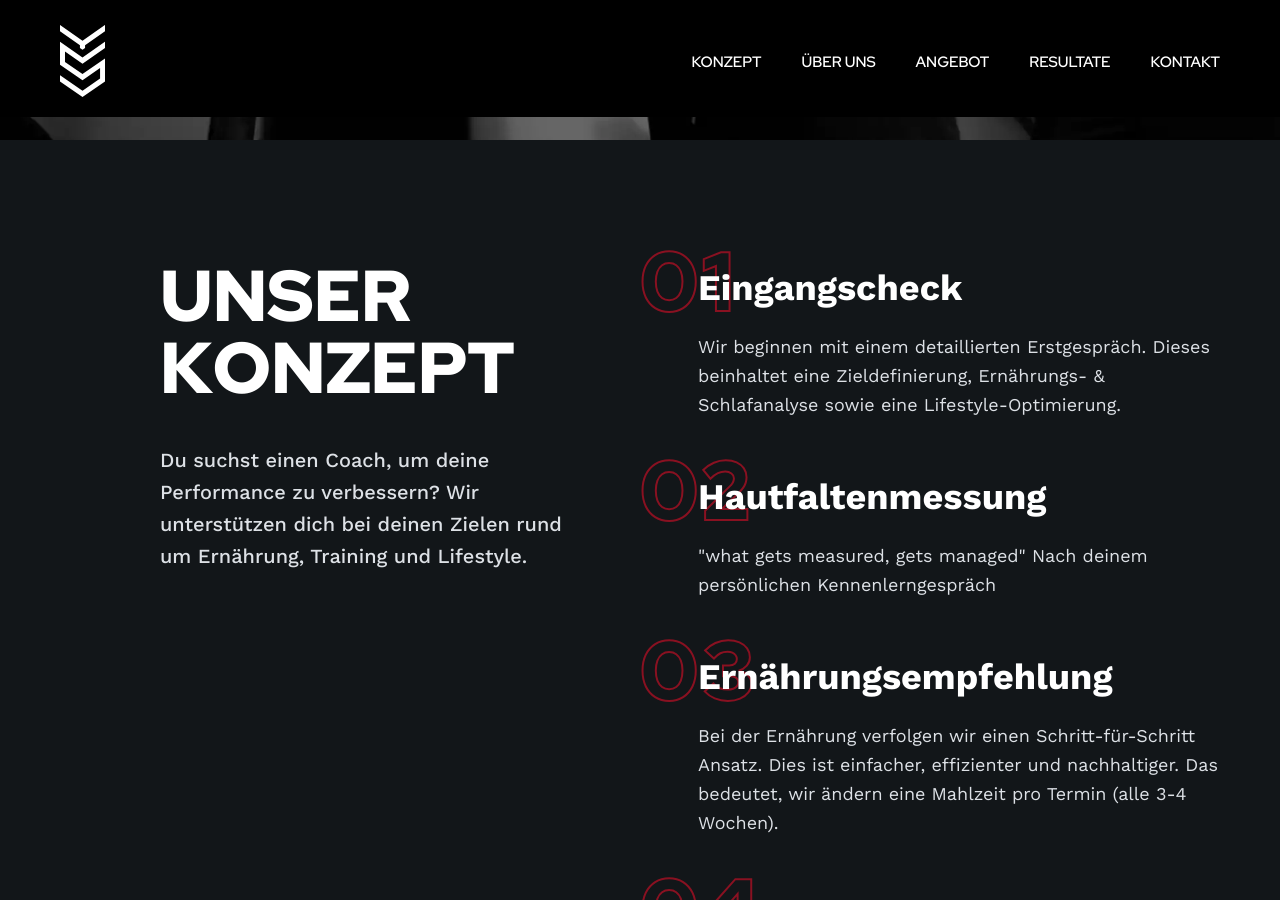
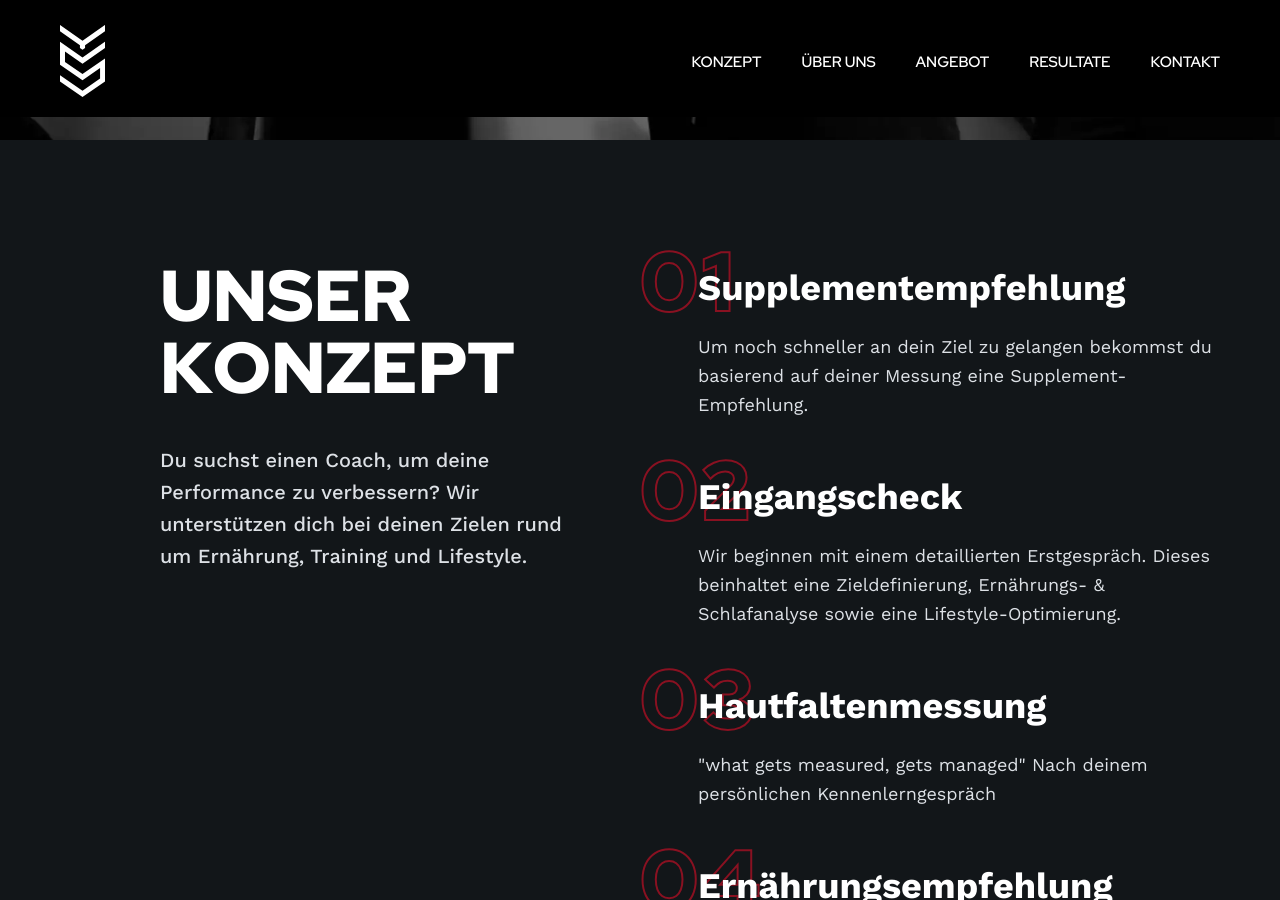
Before and after one commit to yspt-de/www, a Jekyll site: the page built from index.markdown, in a window 1280 px wide and 900 px high, scrolled down 580 px. Built offline with Jekyll 4.4.1, drawn with Linux system fonts in a browser that asks for light colours.

Commit message:
Update from Forestry.io Yusuf Shafiq updated index.markdown

```diff
--- a/index.markdown
+++ b/index.markdown
@@ -8,6 +8,9 @@ concept-h2: UNSER KONZEPT
 concept-description: Du suchst einen Coach, um deine Performance zu verbessern? Wir
   unterstützen dich bei deinen Zielen rund um Ernährung, Training und Lifestyle.
 concept-steps:
+- title: Supplementempfehlung
+  text: 'Um noch schneller an dein Ziel zu gelangen bekommst du basierend auf deiner
+    Messung eine Supplement-Empfehlung. '
 - title: Eingangscheck
   text: Wir beginnen mit einem detaillierten Erstgespräch. Dieses beinhaltet eine
     Zieldefinierung, Ernährungs- &amp; Schlafanalyse sowie eine Lifestyle-Optimierung.
```
